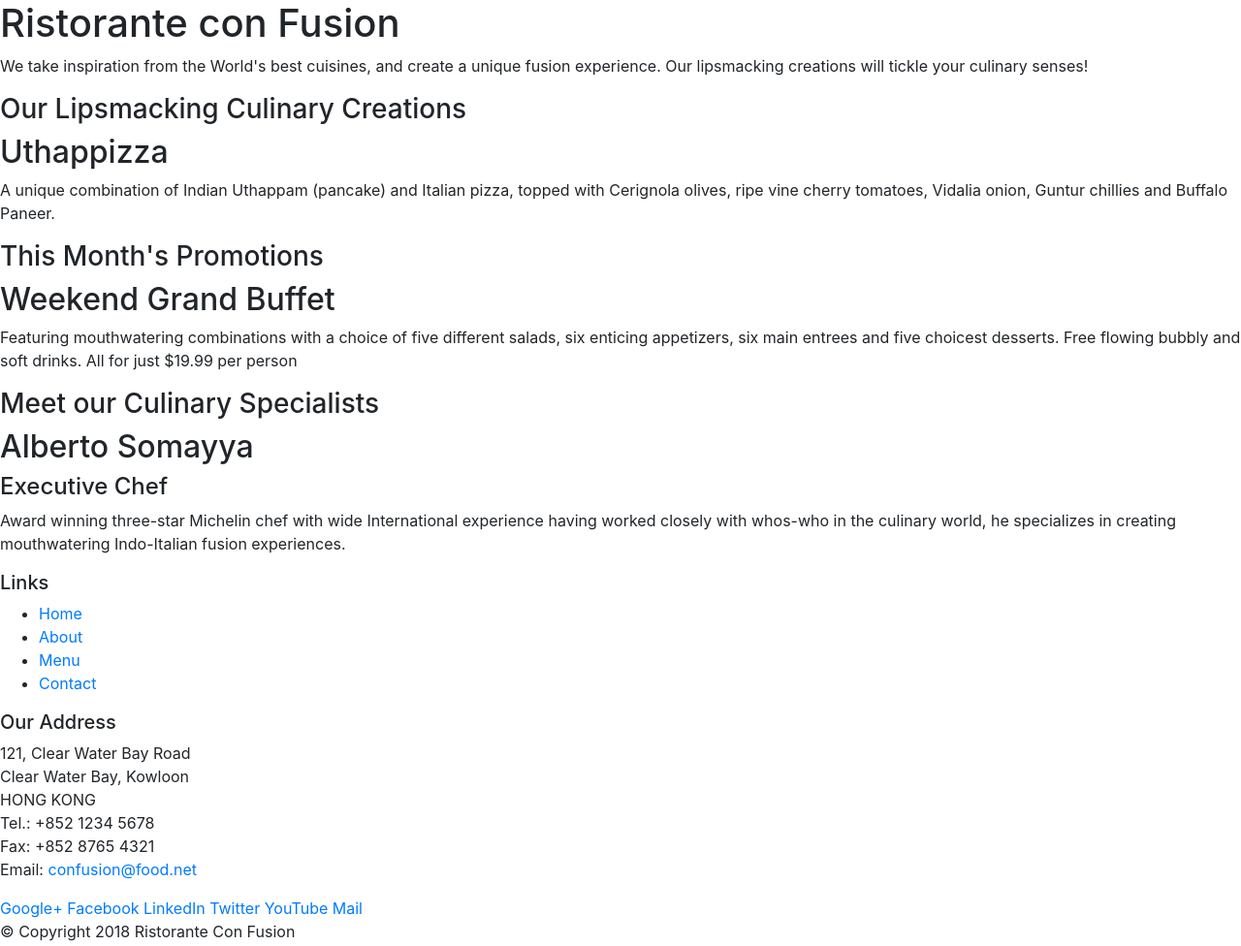
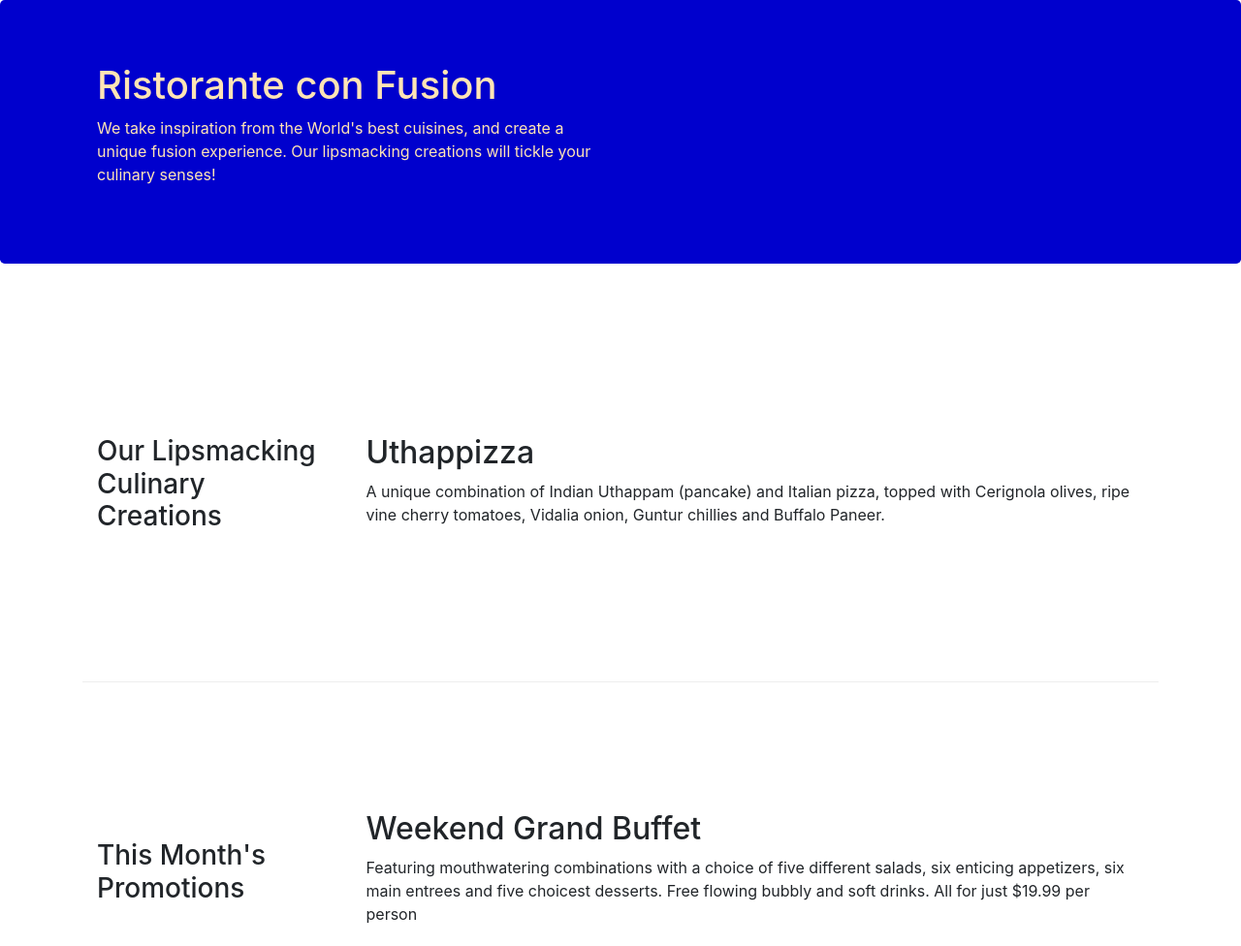
Before and after one commit to sasi7392/bootstarp4_learning, a website: page index.html in a window 1280 px wide. Shown: the top 976 px of the page at 97% size. Drawn offline with nearby package versions, Linux system fonts and the light colour scheme.

Commit message:
First assignment

```diff
--- /dev/null
+++ b/css/style.css
@@ -0,0 +1,22 @@
+.row-header{
+    margin: 0px auto;
+    padding:0px;
+}
+
+.row-content{
+    margin:0px auto;
+    padding: 50px 0px 50px 0px;
+    border-bottom: 1px ridge;
+    min-height:400px;
+}
+
+.footer{
+    margin:0px auto;
+    padding:20px 0px 20px 0px;
+    background-color: lightskyblue;
+}
+
+.jumbotron{
+    background-color: mediumblue;
+    color: moccasin;
+}
--- a/index.html
+++ b/index.html
@@ -9,51 +9,52 @@
 
     <!-- Bootstrap CSS -->
     <link rel="stylesheet" href="node_modules/bootstrap/dist/css/bootstrap.min.css">
+    <link rel="stylesheet" href="css/style.css">
     <title>Ristorante Con Fusion</title>
 </head>
 
 <body>
 
-    <header>
-        <div>
-            <div>
-                <div>
+    <header class="jumbotron">
+        <div class="container">
+            <div class="row row-header">
+                <div  class="col-12 col-sm-6">
                     <h1>Ristorante con Fusion</h1>
                     <p>We take inspiration from the World's best cuisines, and create a unique fusion experience. Our lipsmacking creations will tickle your culinary senses!</p>
                 </div>
-                <div>
+                <div class="col-12 col-sm">
                 </div>
             </div>
         </div>
     </header>
 
-    <div>
-        <div>
-            <div>
+    <div class="container">
+        <div class="row row-content align-items-center">
+            <div class="col-12 col-sm-4 col-md-3">
                 <h3>Our Lipsmacking Culinary Creations</h3>
             </div>
-            <div>
+            <div class="col col-sm col-md">
                 <h2>Uthappizza</h2>
                 <p>A unique combination of Indian Uthappam (pancake) and Italian pizza, topped with Cerignola olives, ripe vine cherry tomatoes, Vidalia onion, Guntur chillies and Buffalo Paneer.</p>
             </div>
         </div>
 
 
-        <div>
-            <div>
+        <div class="row row-content align-items-center">
+            <div class="col-12 col-sm-4 col-md-3">
                 <h3>This Month's Promotions</h3>
             </div>
-            <div>
+            <div class="col col-sm col-md">
                 <h2>Weekend Grand Buffet</h2>
                 <p>Featuring mouthwatering combinations with a choice of five different salads, six enticing appetizers, six main entrees and five choicest desserts. Free flowing bubbly and soft drinks. All for just $19.99 per person </p>
             </div>
         </div>
 
-        <div>
-            <div>
+        <div class="row row-content align-items-center">
+            <div class="col-12 col-sm-4 col-md-3">
                 <h3>Meet our Culinary Specialists</h3>
             </div>
-            <div>
+            <div class="col col-sm col-md">
                 <h2>Alberto Somayya</h2>
                 <h4>Executive Chef</h4>
                 <p>Award winning three-star Michelin chef with wide International experience having worked closely with whos-who in the culinary world, he specializes in creating mouthwatering Indo-Italian fusion experiences. </p>
@@ -61,19 +62,19 @@
         </div>
     </div>
 
-    <footer>
-        <div>
-            <div>
-                <div>
+    <footer class="footer">
+        <div class="container">
+            <div class="row">
+                <div class="col-4 offset-1 col-sm-2">
                     <h5>Links</h5>
-                    <ul>
+                    <ul class="list-unstyled">
                         <li><a href="#">Home</a></li>
                         <li><a href="#">About</a></li>
                         <li><a href="#">Menu</a></li>
                         <li><a href="#">Contact</a></li>
                     </ul>
                 </div>
-                <div>
+                <div class="col-7 col-sm-5">
                     <h5>Our Address</h5>
                     <address>
 		              121, Clear Water Bay Road<br>
@@ -84,8 +85,8 @@
 		              Email: <a href="mailto:confusion@food.net">confusion@food.net</a>
 		           </address>
                 </div>
-                <div>
-                    <div>
+                <div class="col-12 col-sm-4 align-self-center">
+                    <div class="text-center">
                         <a href="http://google.com/+">Google+</a>
                         <a href="http://www.facebook.com/profile.php?id=">Facebook</a>
                         <a href="http://www.linkedin.com/in/">LinkedIn</a>
@@ -95,8 +96,8 @@
                     </div>
                 </div>
            </div>
-           <div>
-                <div>
+           <div class="row justify-content-center">
+                <div class="col-auto">
                     <p>© Copyright 2018 Ristorante Con Fusion</p>
                 </div>
            </div>
--- a/package.json
+++ b/package.json
@@ -2,7 +2,7 @@
   "name": "confusion",
   "version": "1.0.0",
   "description": "This is a website for Ristorante Con Fusion",
-  "main": "index.html",
+  "main": "aboutus.html",
   "scripts": {
     "start": "npm run lite",
     "test": "echo \"Error: no test specified\" && exit 1",
```
Also changed, not shown: aboutus.html (added, +109 -0 lines).
